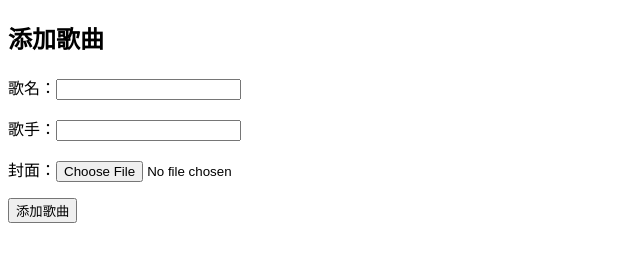
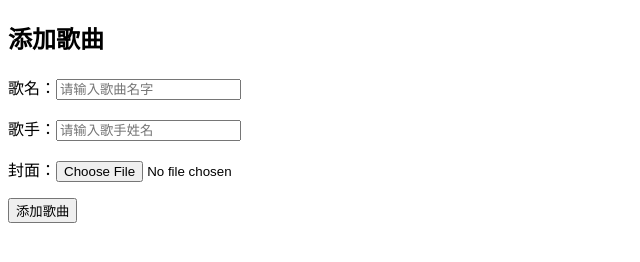
Before and after one commit to devnobug/musicvote, a website: page public/add.html in a window 1280 px wide. Shown: the whole page, without its empty margins (0-640 px from the left). Drawn offline with Linux system fonts and the light colour scheme.

Commit message:
优化添加页面提示文案

```diff
--- a/public/add.html
+++ b/public/add.html
@@ -11,10 +11,10 @@
     <form id="form" action="/music/add" method="post" enctype="multipart/form-data">
     <div>
         <p>
-            <label for="">歌名：</label><input type="text" name="name" id="name">
+            <label for="">歌名：</label><input type="text" placeholder="请输入歌曲名字" name="name" id="name">
         </p>
         <p>
-            <label for="">歌手：</label><input type="text" name="singer" id="singer">
+            <label for="">歌手：</label><input type="text" placeholder="请输入歌手姓名" name="singer" id="singer">
         </p>
         <p>
             <label for="">封面：</label><input type="file" name="avatar">
```
